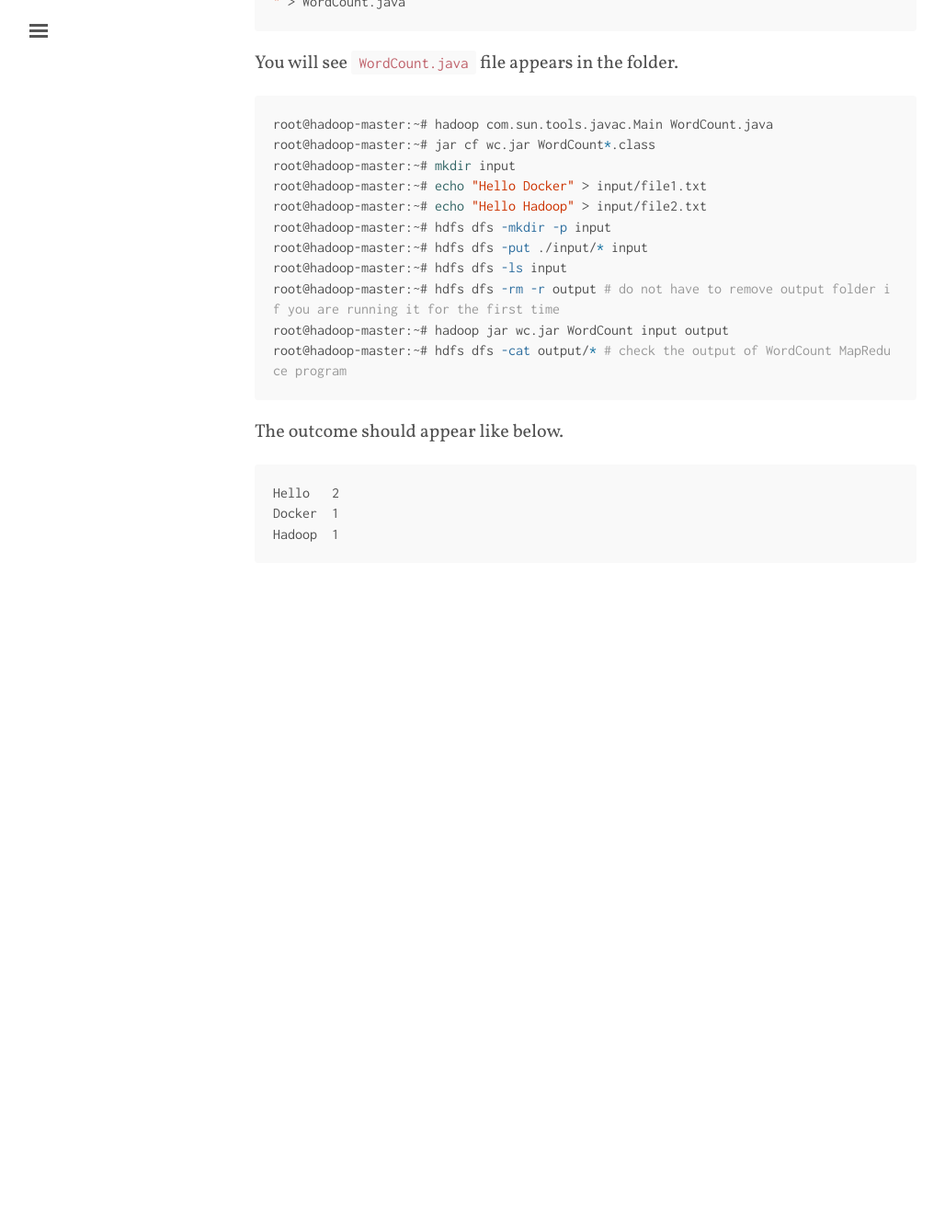
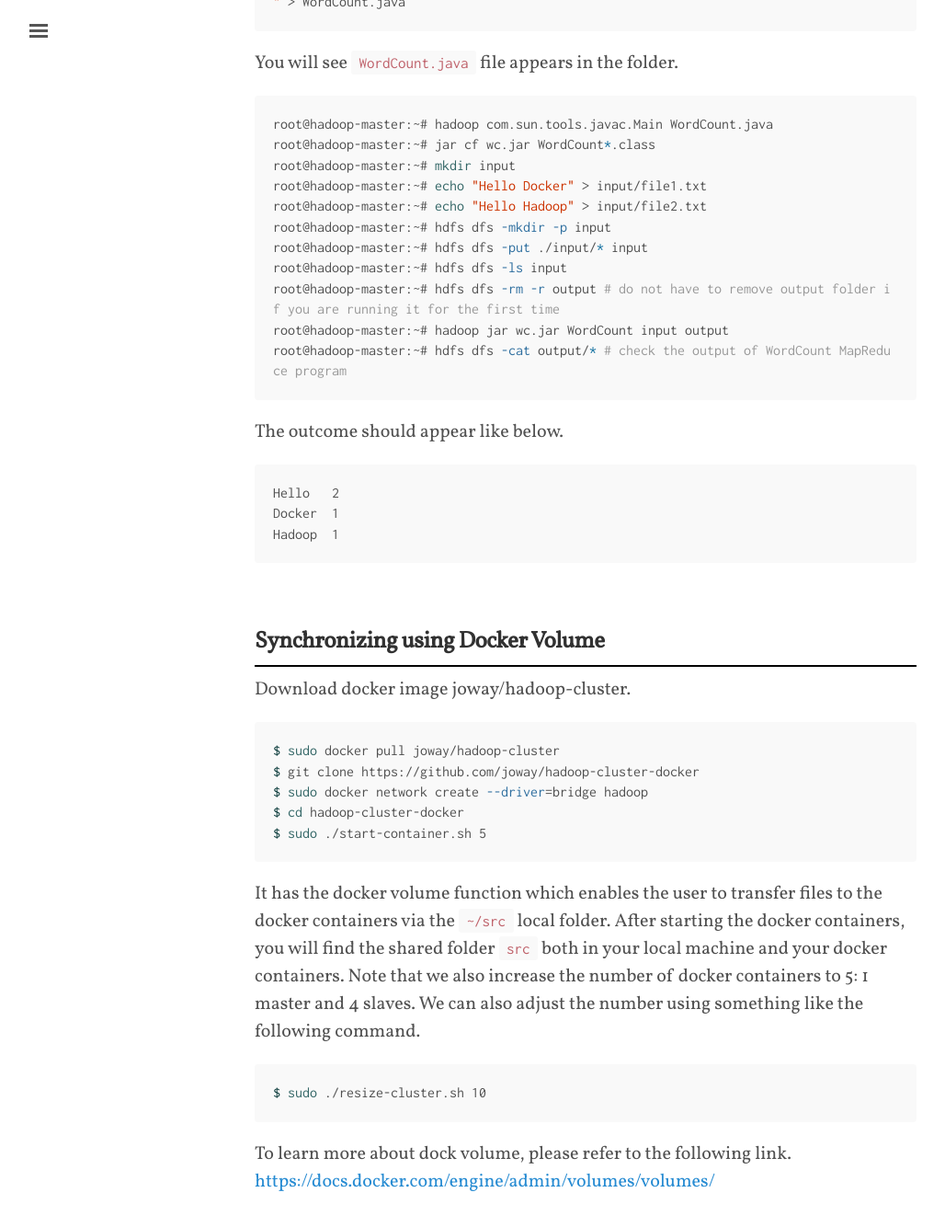
Before and after one commit to shevapato2008/myBlog, a Jekyll site: the page built from algorithms/bigdata/setup.md, in a window 1280 px wide and 1400 px high, scrolled down 4598 px. Shown: the top 1334 px of the window at 92% size, without its empty margins (3-1031 px from the left). Built offline with Jekyll 4.4.1, drawn with Linux system fonts in a browser that asks for light colours; some web fonts are replaced; comment, search, counter and statistics services are not loaded; our own code applies the rules of GitHub Pages for plain Markdown files; before the commit the page ends 5310 px from its top, so only the background shows below that.

Commit message:
Updated.

````diff
--- a/algorithms/bigdata/setup.md
+++ b/algorithms/bigdata/setup.md
@@ -185,5 +185,25 @@ Docker	1
 Hadoop	1
 ```
 
+<br>
+
+## Synchronizing using Docker Volume
+---
+
+Download docker image joway/hadoop-cluster.
+```shell
+$ sudo docker pull joway/hadoop-cluster
+$ git clone https://github.com/joway/hadoop-cluster-docker
+$ sudo docker network create --driver=bridge hadoop
+$ cd hadoop-cluster-docker
+$ sudo ./start-container.sh 5
+```
+It has the docker volume function which enables the user to transfer files to the docker containers via the `~/src` local folder. After starting the docker containers, you will find the shared folder `src` both in your local machine and your docker containers. Note that we also increase the number of docker containers to 5: 1 master and 4 slaves. We can also adjust the number using something like the following command.
+```shell
+$ sudo ./resize-cluster.sh 10
+```
+
+To learn more about dock volume, please refer to the following link.<br>
+[https://docs.docker.com/engine/admin/volumes/volumes/](https://docs.docker.com/engine/admin/volumes/volumes/)
 
 <br><br>
````
Also changed, not shown: algorithms/bigdata/index.md (+8 -2 lines).
